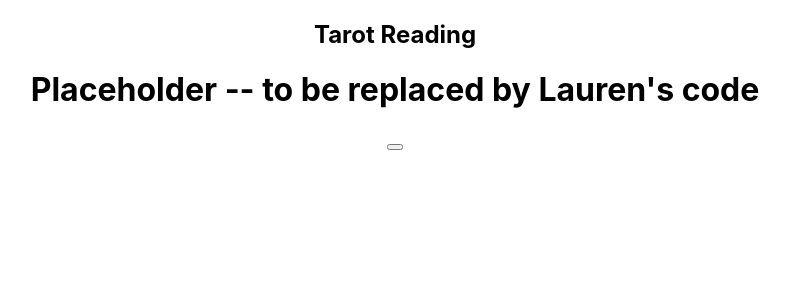
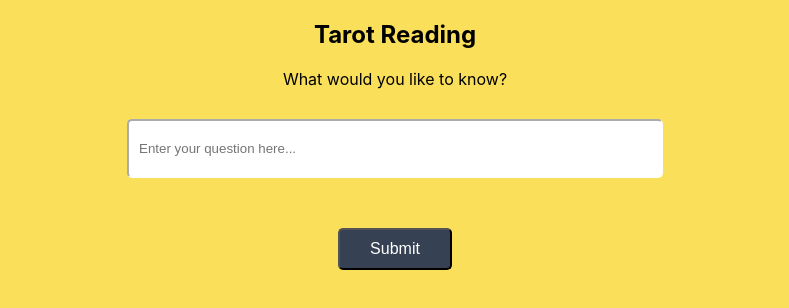
Before and after one commit to MorganEJLA/GDI-Hackathon-app, a React (Create React App) app: page / in a window 1280 px wide. Shown: the top 308 px of the page, without its empty margins (245-1034 px from the left). Built offline with nearby package versions, Linux system fonts and the light colour scheme.

Commit message:
Lauren's code merged

```diff
--- a/package.json
+++ b/package.json
@@ -13,6 +13,7 @@
     "react-dom": "^17.0.2",
     "react-router-dom": "^6.0.2",
     "react-scripts": "4.0.3",
+    "scripts": "^0.1.0",
     "web-vitals": "^1.1.2"
   },
   "scripts": {
--- a/public/index.html
+++ b/public/index.html
@@ -15,6 +15,9 @@
       user's mobile device or desktop. See https://developers.google.com/web/fundamentals/web-app-manifest/
     -->
     <link rel="manifest" href="%PUBLIC_URL%/manifest.json" />
+    <link rel="preconnect" href="https://fonts.googleapis.com">
+    <link rel="preconnect" href="https://fonts.gstatic.com" crossorigin>
+    <link href="https://fonts.googleapis.com/css2?family=Lora&display=swap" rel="stylesheet">
     <!--
       Notice the use of %PUBLIC_URL% in the tags above.
       It will be replaced with the URL of the `public` folder during the build.
--- a/src/App.css
+++ b/src/App.css
@@ -1,6 +1,41 @@
 .App {
   text-align: center;
+  background-color:#fadf5a;
 }
+
+body {
+  background-color:#fadf5a;
+}
+
+.page-header {
+  font-family: 'Lora', serif;
+}
+
+/* Lauren's btn, input, button */
+.btn {
+  background-color: #364153;
+  font-size: 16px;
+  padding:10px 20px;
+  display: inline-block;
+  border-radius:5px;
+  color :white;
+}
+
+.input {
+  background-color: white;
+  border-color: white;
+  padding:20px 10px;
+  border-radius:5px;
+  margin: 30px;
+  width: 40%;
+  align: center;
+}
+
+.btn {
+  padding:10px 30px;
+  margin: 20px;
+}
+/* Lauren's btn, input, button end */
 
 .show-cards {
   max-width: 500px;
--- a/src/App.js
+++ b/src/App.js
@@ -9,20 +9,22 @@ function App() {
 
   const [ appState, setAppState ] = useState('initial'); // options are initial, shuffling, results
   const [ chosenCards, setChosenCards ] = useState([ 0, 0, 0]);
+  const [ question, setQuestion ] = useState('')
 
   const updateToShuffling = (  ) => setAppState( 'shuffling' );
   const updateToResults = (  ) => {
     let tempCards = [];
-    while ( tempCards.length < 3 ){
+    while ( tempCards.length < 3 ) {
     const newCard = Math.floor( Math.random() * 78 );
     if ( ! tempCards.includes(newCard) ) {
         tempCards.push(newCard);
       };
-   }
+    }
+    setChosenCards(tempCards);
+    setAppState( 'results' );
+  }
 
-   setChosenCards(tempCards);
-   setAppState( 'results' );
-   }
+
 
   const updateToInitial = (  ) => setAppState( 'initial' );
 
--- a/src/Components/Initial.js
+++ b/src/Components/Initial.js
@@ -1,11 +1,23 @@
 import React, { useState, useEffect } from 'react';
+// import Question from './Question'
 
 function Initial( props ){
 
     return (
         <div className="initial">
-            <h1>Placeholder -- to be replaced by Lauren's code</h1>
-            <button onClick={props.onClick}></button>
+          <div className="Question">
+          What would you like to know?
+          </div>
+
+          <form>
+            <div className="inputquestion">
+              <input type="text" className ='input' placeholder='Enter your question here...'/>
+              <div className="button">
+                <button className="btn btn-primary" onClick={props.onClick}>Submit</button>
+              </div>
+            </div>
+          </form>
+
         </div>
     )
 }
--- a/src/Components/ShowCards.js
+++ b/src/Components/ShowCards.js
@@ -45,7 +45,7 @@ function ShowCards( props ){
                 description={ cards[chosenCards[2]].desc}
                 meaning={ cards[chosenCards[2]].meaning_up}
             />
-            <button onClick={props.onClick}></button>
+            <button className="btn btn-primary" onClick={props.onClick}>Start Over</button>
         </div>
     )
 }
--- a/src/Components/Shuffling.js
+++ b/src/Components/Shuffling.js
@@ -6,7 +6,7 @@ function Shuffling( props ){
     return (
         <div className="shuffling">
             <h1>Morgan's awesome animation here</h1>
-            <button onClick={ props.onClick }></button>
+            <button className="btn btn-primary" onClick={props.onClick}>End Shuffle</button>
         </div>
     )
 }
```
